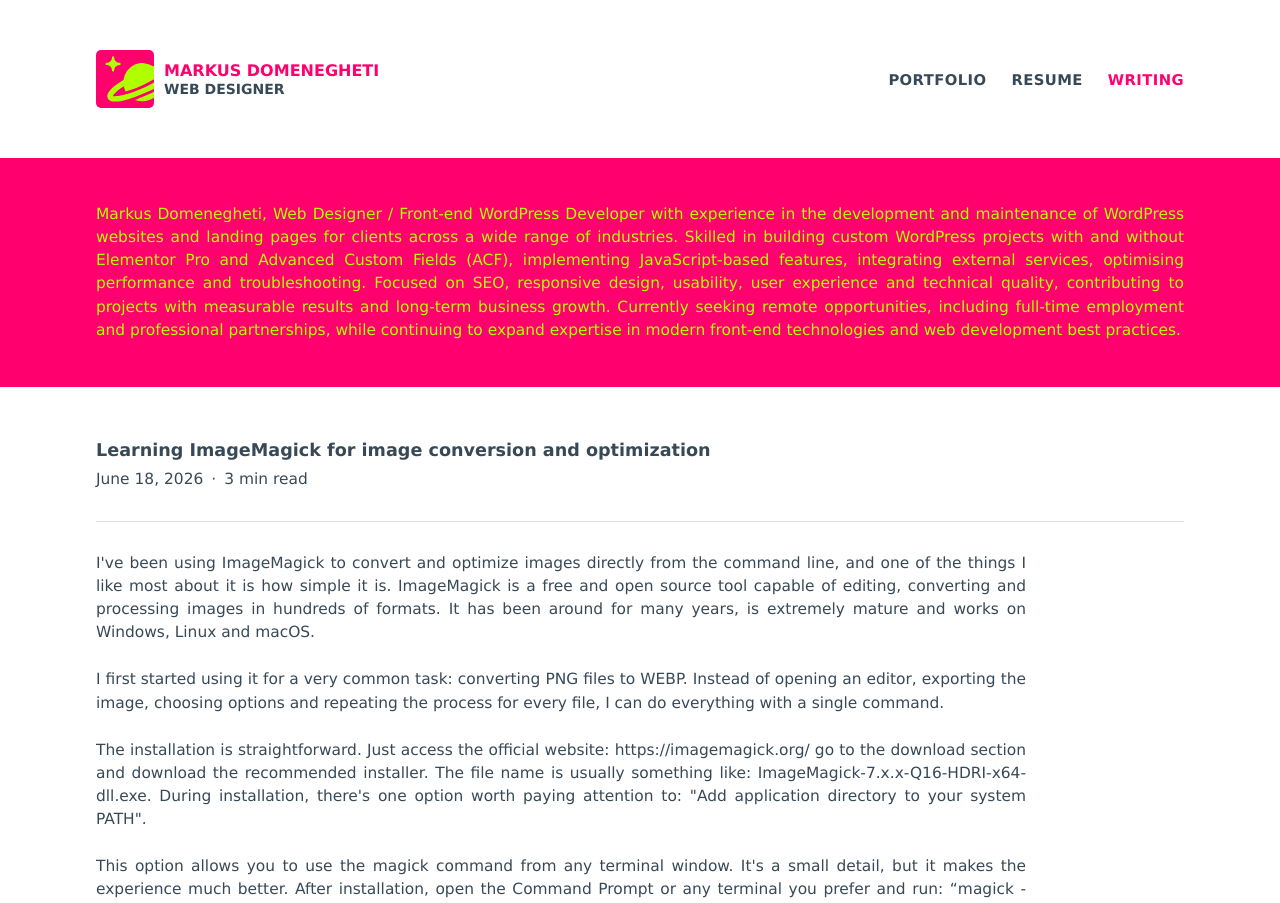
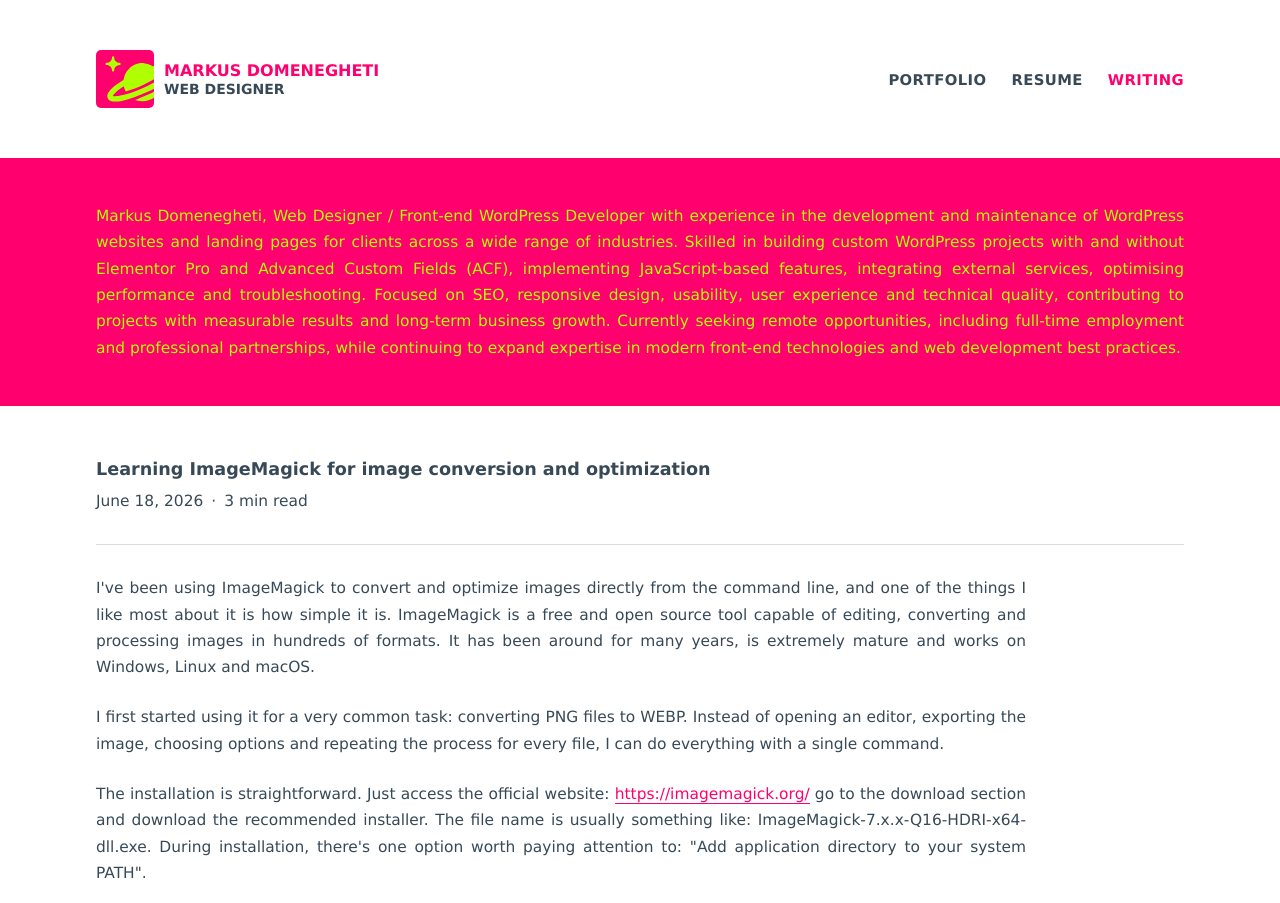
Before and after one commit to markusvdc/portfolio, a React (Vite) app: page /writing/learning-imagemagick-images-conversion-optimization in a window 1280 px wide. Shown: the top 903 px of the page. Built offline with nearby package versions, Linux system fonts and the light colour scheme.

Commit message:
New article and font Verdana

```diff
--- a/src/components/ArticleCard.tsx
+++ b/src/components/ArticleCard.tsx
@@ -5,9 +5,7 @@ import { formatArticleDate } from '../utils/formatArticleDate'
 function ArticleCard({ article }: { article: Article }) {
 	return (
 		<article className="article-card">
-			<h2>
-				<Link to={`/writing/${article.slug}`}>{article.title}</Link>
-			</h2>
+			<h2>{article.title}</h2>
 			<div className="article-card__meta">
 				<time dateTime={article.date}>{formatArticleDate(article.date)}</time>
 				<span>{article.readingTime}</span>
--- a/src/data/articles.ts
+++ b/src/data/articles.ts
@@ -9,6 +9,21 @@ export type Article = {
 
 export const articles: Article[] = [
 	{
+		title: 'How to remove italic text in VS Code for Front-end projects',
+		slug: 'remove-italic-vscode-front-end',
+		date: '2026-06-19',
+		readingTime: '2 min read',
+		summary: 'If italic text in VS Code makes your code harder to read, this guide is for you. Learn how to disable italics for common Front-end tokens using a ready-to-use configuration tested with HTML, CSS, SCSS, SASS, JavaScript, TypeScript, React, PHP and WordPress.',
+		content: [
+			"If you use a stylish VS Code theme, you've probably noticed comments, parameters, classes, or types showing up in italics. I know a lot of developers like this look, but after years of coding I realized I prefer everything without italics. In my opinion, the code becomes cleaner and, more importantly, easier to read, especially in larger projects.",
+			"It's a small change, but it noticeably improved my day-to-day experience. The tricky part is that there isn't a single setting that disables italics everywhere. Some elements are styled using TextMate Tokens, others use Semantic Tokens, and themes can apply their own rules on top of that.",
+			"After some testing, I ended up with the configuration below. It's focused on Front-end development and removes most italic styles I encounter on a daily basis. It has been tested with: HTML, CSS, SCSS, SASS, JavaScript, TypeScript, React, PHP and WordPress.",
+			"How to Add It, open the Command Palette “Ctrl + Shift + P”, search for “Preferences: Open Settings (JSON)” this will open your settings.json file. Now simply add the following configuration:",
+			'<a href="https://gist.github.com/markusvdc/c5647e5b480922a7d36672f6902e709a" target="_blank" rel="noopener noreferrer">https://gist.github.com/markusvdc/c5647e5b480922a7d36672f6902e709a</a>',
+			"That's it. If you mainly work with Front-end technologies, this configuration should remove most italic styles from your editor. And if you're like me and think code is easier to read when it doesn't look like it's written on a wedding invitation, you'll probably like the result."
+		]
+	},
+	{
 		title: 'Learning ImageMagick for image conversion and optimization',
 		slug: 'learning-imagemagick-images-conversion-optimization',
 		date: '2026-06-18',
@@ -17,7 +32,7 @@ export const articles: Article[] = [
 		content: [
 			"I've been using ImageMagick to convert and optimize images directly from the command line, and one of the things I like most about it is how simple it is. ImageMagick is a free and open source tool capable of editing, converting and processing images in hundreds of formats. It has been around for many years, is extremely mature and works on Windows, Linux and macOS.",
 			"I first started using it for a very common task: converting PNG files to WEBP. Instead of opening an editor, exporting the image, choosing options and repeating the process for every file, I can do everything with a single command.",
-			'The installation is straightforward. Just access the official website: https://imagemagick.org/ go to the download section and download the recommended installer. The file name is usually something like: ImageMagick-7.x.x-Q16-HDRI-x64-dll.exe. During installation, there\'s one option worth paying attention to: "Add application directory to your system PATH".',
+			'The installation is straightforward. Just access the official website: <a href="https://imagemagick.org/" target="_blank" rel="noopener noreferrer">https://imagemagick.org/</a> go to the download section and download the recommended installer. The file name is usually something like: ImageMagick-7.x.x-Q16-HDRI-x64-dll.exe. During installation, there\'s one option worth paying attention to: "Add application directory to your system PATH".',
 			"This option allows you to use the magick command from any terminal window. It's a small detail, but it makes the experience much better. After installation, open the Command Prompt or any terminal you prefer and run: “magick -version” If you see something like: “Version: ImageMagick 7.1.2” everything is working correctly. From there, the interesting part begins.",
 			'Imagine you have an image called: “foto.png” to convert it to WEBP “magick foto.png foto.webp”, that\'s it. No extra parameters are required and the conversion happens almost instantly. If your goal is to reduce the file size, you can adjust the quality level: “magick foto.png -quality 80 foto.webp”, the -quality parameter controls compression. In general, lower values produce smaller files, while higher values preserve more image quality.',
 			'For many cases, values between 70 and 85 offer a good balance between size and visual quality. What surprised me the most is how practical this becomes when dealing with multiple images. Suppose you have an entire folder full of PNG files and want to convert them all to WEBP while applying compression. You can do: “magick mogrify -format webp -quality 80 *.png”, the command processes every PNG file in the current folder automatically. This is where ImageMagick starts to shine.',
--- a/src/pages/ArticlePage.tsx
+++ b/src/pages/ArticlePage.tsx
@@ -25,12 +25,12 @@ function ArticlePage() {
 					</header>
 					<div className="article__content">
 						{article.content.map((paragraph) => (
-							<p key={paragraph}>{paragraph}</p>
+							<p key={paragraph} dangerouslySetInnerHTML={{ __html: paragraph }} />
 						))}
-						<Link className="article__back" to="/writing">
-							Back to writing
-						</Link>
 					</div>
+					<Link className="article__back" to="/writing">
+						Back to writing
+					</Link>
 				</div>
 			</article>
 		</main>
--- a/src/styles/abstracts/_variables.sass
+++ b/src/styles/abstracts/_variables.sass
@@ -8,7 +8,7 @@ $color-gray: #929292
 // typography
 $font-primary: Verdana, Geneva, sans-serif
 $font-size-md: 0.965rem
-$font-height-md: 1.445rem
+$font-height-md: 1.645rem
 
 // breakpoints
 $breakpoint-md: 768px
--- a/src/styles/pages/_article.sass
+++ b/src/styles/pages/_article.sass
@@ -8,7 +8,7 @@
 	border-bottom: 1px solid #DDD
 	display: flex
 	flex-direction: column
-	row-gap: 5px
+	row-gap: 6px
 	h1
 		color: variables.$color-black
 		font-size: 1.1rem
@@ -41,6 +41,9 @@
 		font-size: variables.$font-size-md
 		line-height: variables.$font-height-md
 		text-align: justify
+	a
+		color: variables.$color-primary
+		border-bottom: 1px solid variables.$color-primary
 
 .article__back
 	color: variables.$color-black
@@ -51,6 +54,7 @@
 	padding-bottom: 2px
 	transition: all .2s ease
 	border-bottom: 1px solid variables.$color-black
+	margin-top: 20px
 
 @media (max-width: variables.$breakpoint-md)
 	.article
--- a/src/styles/pages/_writing.sass
+++ b/src/styles/pages/_writing.sass
@@ -1,7 +1,7 @@
 @use '../abstracts/variables'
 
 .writing
-	padding: 55px 0
+	padding: 50px 0
 
 .writing__container
 	display: block
@@ -27,10 +27,6 @@
 		font-size: 1.1rem
 		line-height: 1.625rem
 		font-weight: 700
-		transition: all .2s ease
-		border-bottom: 1px solid variables.$color-white
-		&:hover
-			border-bottom-color: variables.$color-black
 	p
 		max-width: 900px
 		color: variables.$color-black
```
